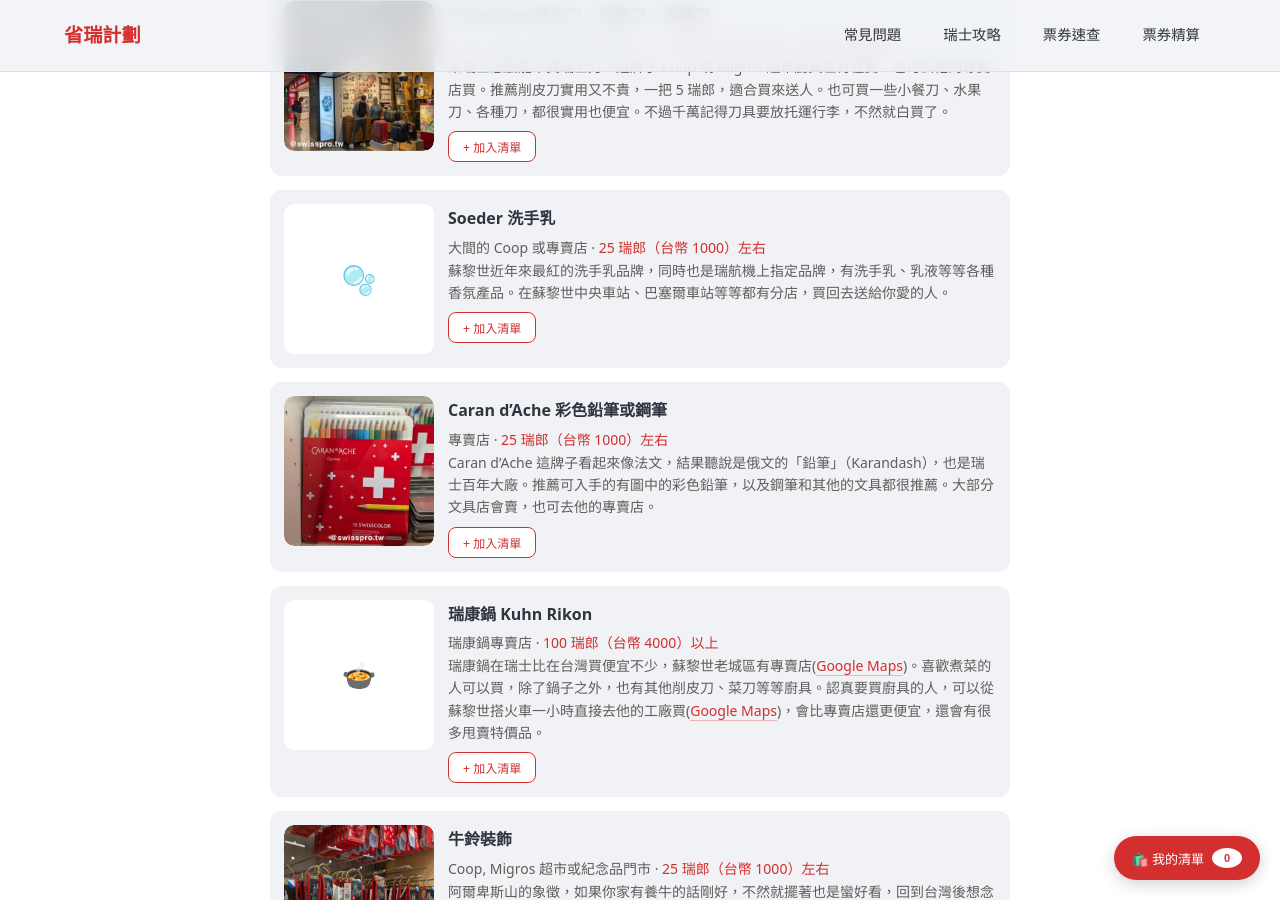
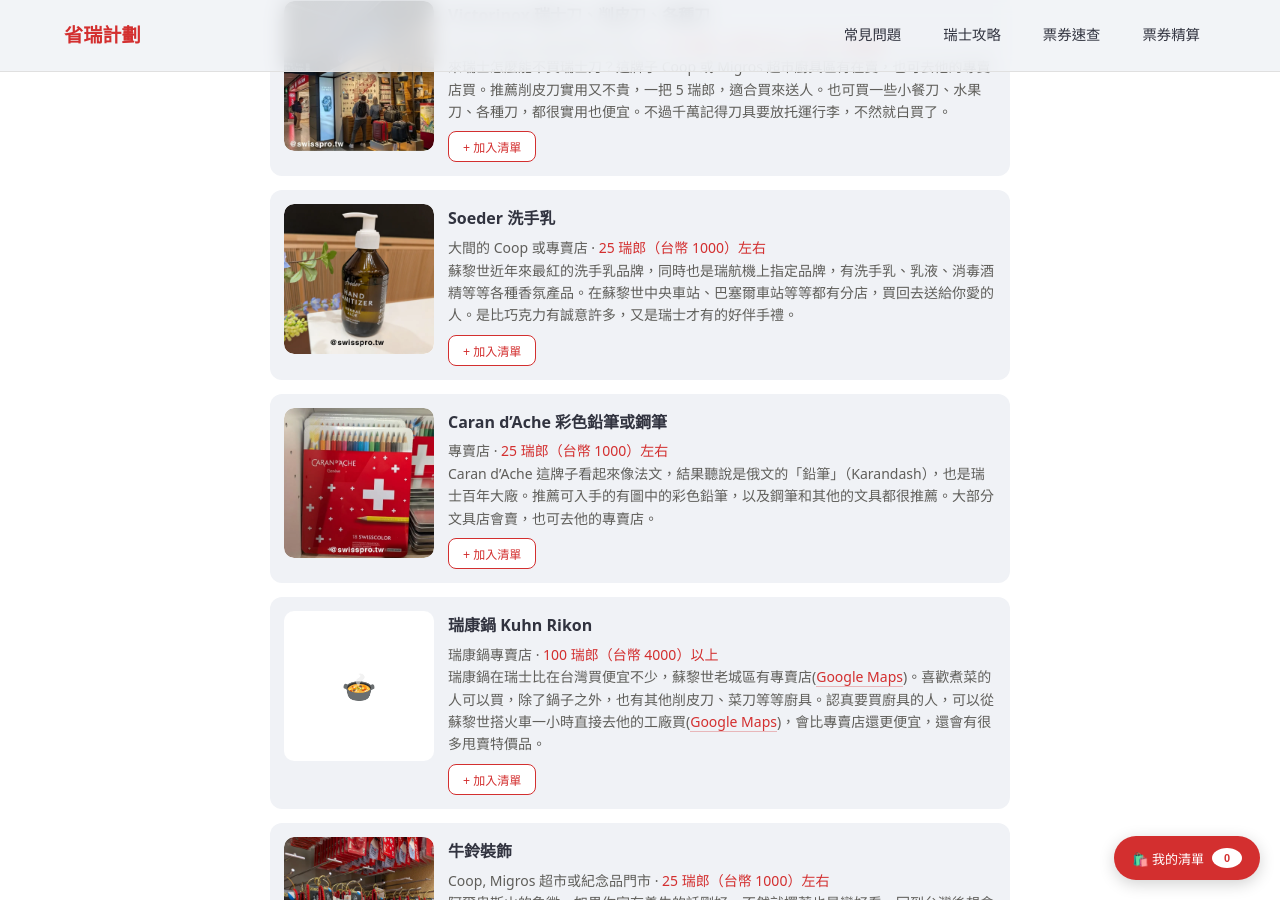
Before and after one commit to Chichinghsu/swisspro, a Jekyll site: the page built from _posts/2026-06-13-must-buy-switzerland.md, in a window 1280 px wide and 900 px high, scrolled down 4928 px. Built offline with Jekyll 4.4.1, drawn with Linux system fonts in a browser that asks for light colours.

Commit message:
add soeder photo

```diff
--- a/_posts/2026-06-13-must-buy-switzerland.md
+++ b/_posts/2026-06-13-must-buy-switzerland.md
@@ -278,12 +278,12 @@
   </div>
 
   <div class="ssl-card">
-    <div class="ssl-photo">🫧</div>
+    <div class="ssl-photo"><img src="/img/food/soeder.webp" alt="Soeder 洗手乳" onclick="sslShowImage('/img/food/soeder.webp','Soeder 洗手乳')"></div>
     <div class="ssl-body">
       <div class="ssl-name">Soeder 洗手乳</div>
       <div class="ssl-meta">大間的 Coop 或專賣店 · <b>25 瑞郎（台幣 1000）左右</b></div>
-      <div class="ssl-meta">蘇黎世近年來最紅的洗手乳品牌，同時也是瑞航機上指定品牌，有洗手乳、乳液等等各種香氛產品。在蘇黎世中央車站、巴塞爾車站等等都有分店，買回去送給你愛的人。</div>
-      <button class="ssl-btn" data-id="alpinte" data-flag="🫧" data-name="Soeder 洗手乳" data-price="25 瑞郎（台幣 1000）左右" data-cat="store">+ 加入清單</button>
+      <div class="ssl-meta">蘇黎世近年來最紅的洗手乳品牌，同時也是瑞航機上指定品牌，有洗手乳、乳液、消毒酒精等等各種香氛產品。在蘇黎世中央車站、巴塞爾車站等等都有分店，買回去送給你愛的人。是比巧克力有誠意許多，又是瑞士才有的好伴手禮。</div>
+      <button class="ssl-btn" data-id="alpinte" data-flag="🫧" data-name="Soeder 洗手乳" data-price="25 瑞郎（台幣 1000）左右" data-cat="store" data-img="/img/food/soeder.webp">+ 加入清單</button>
     </div>
   </div>
 
```
Also changed, not shown: img/food/soeder.webp (added).
